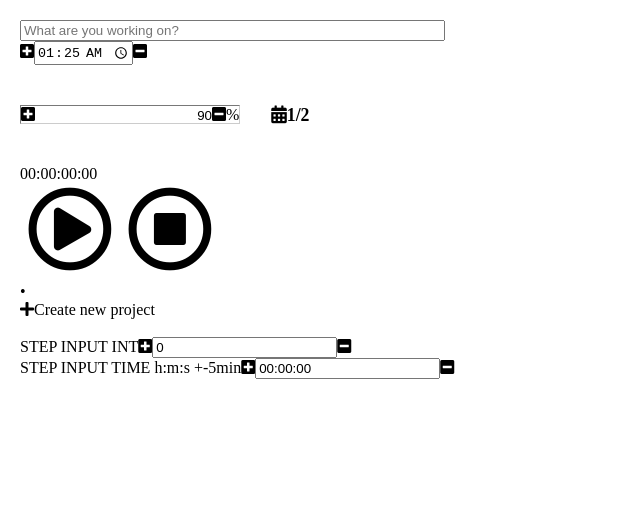
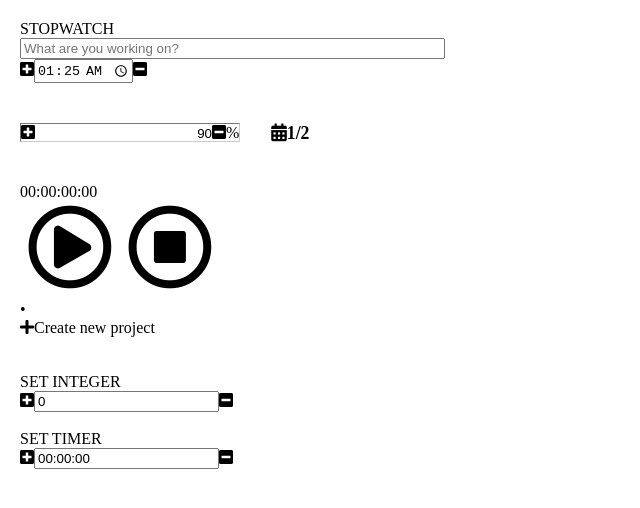
Before and after one commit to ericasu33/sprig, a React (Create React App) app: page / in a window 1280 px wide. Shown: the top 508 px of the page, without its empty margins (0-640 px from the left). Built offline with nearby package versions, Linux system fonts and the light colour scheme.

Commit message:
presentation changes to make working on component easier

```diff
--- a/src/App.tsx
+++ b/src/App.tsx
@@ -1,21 +1,27 @@
 import './App.css';
 import StepInputInt from './components/StepInputInt';
 import StepInputTimer from './components/StepInputTimer';
-import StepInputClock from './components/StepInputClock';
+// import StepInputClock from './components/StepInputClock';
 import Stopwatch from './components/Stopwatch';
 
 function App() {
   return (
     <div>
+      STOPWATCH
+      <br />
       <Stopwatch />
       <br />
-      STEP INPUT INT
+      <br />
+      SET INTEGER
+      <br />
       <StepInputInt
         name='integer'
         min='0'
       />
       <br />
-      STEP INPUT TIME h:m:s +-5min
+      <br />
+      SET TIMER
+      <br />
       <StepInputTimer
         name='timer'
       />
--- a/src/components/Category.tsx
+++ b/src/components/Category.tsx
@@ -23,7 +23,6 @@ const Category = (props: any) => {
     })
   }
 
-  console.log(categoryColor)
 
   return (
     <>
```
